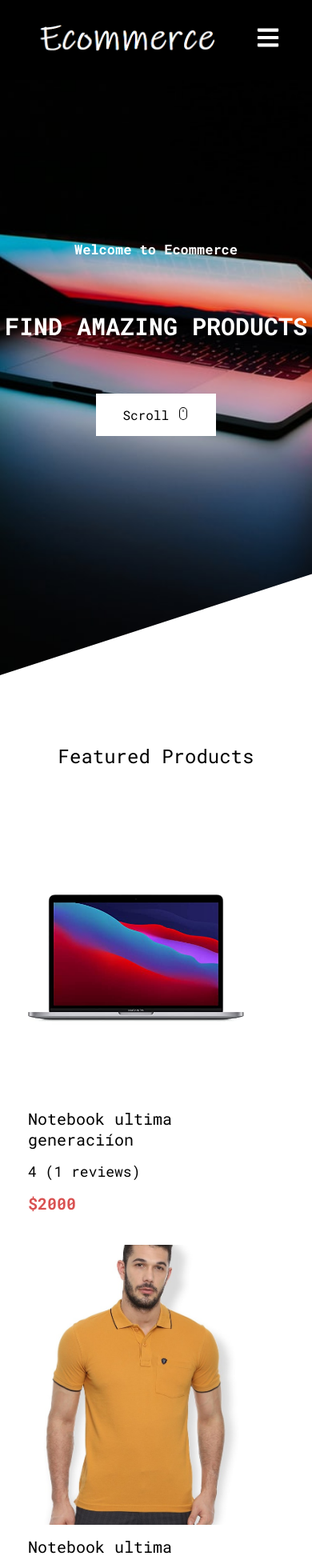
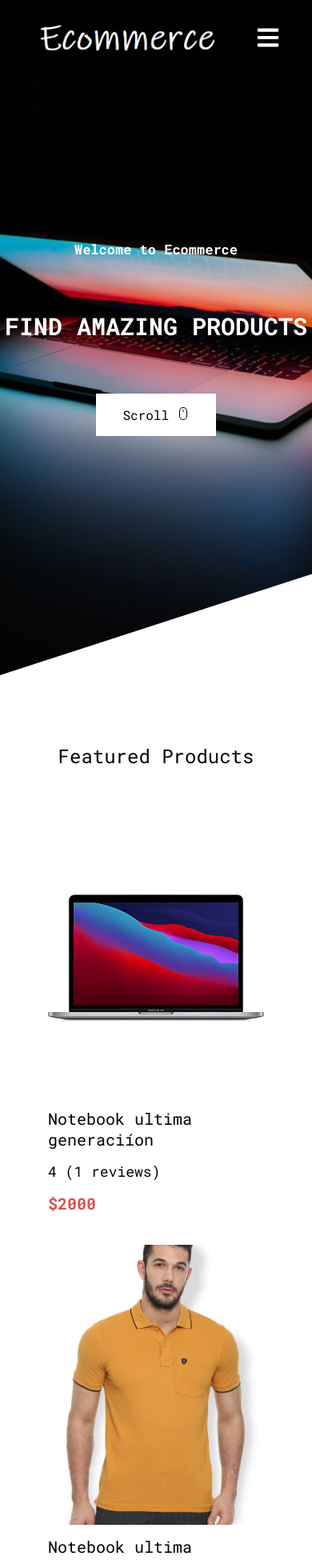
Before and after one commit to gszcode/App, a React (Create React App) app in the folder frontend/: page / in a window 390 px wide. Shown: the top 1950 px of the page at 80% size. Built offline with nearby package versions, Linux system fonts and the light colour scheme.

Commit message:
estilos de contacto responsivo completo

```diff
--- a/frontend/src/Pages/FeaturedProducts/FeaturedProducts.scss
+++ b/frontend/src/Pages/FeaturedProducts/FeaturedProducts.scss
@@ -52,3 +52,9 @@
     transform: translateY(-5%);
   }
 }
+
+@media screen and (max-width: 640px) {
+  .featured {
+    justify-content: center;
+  }
+}
```
